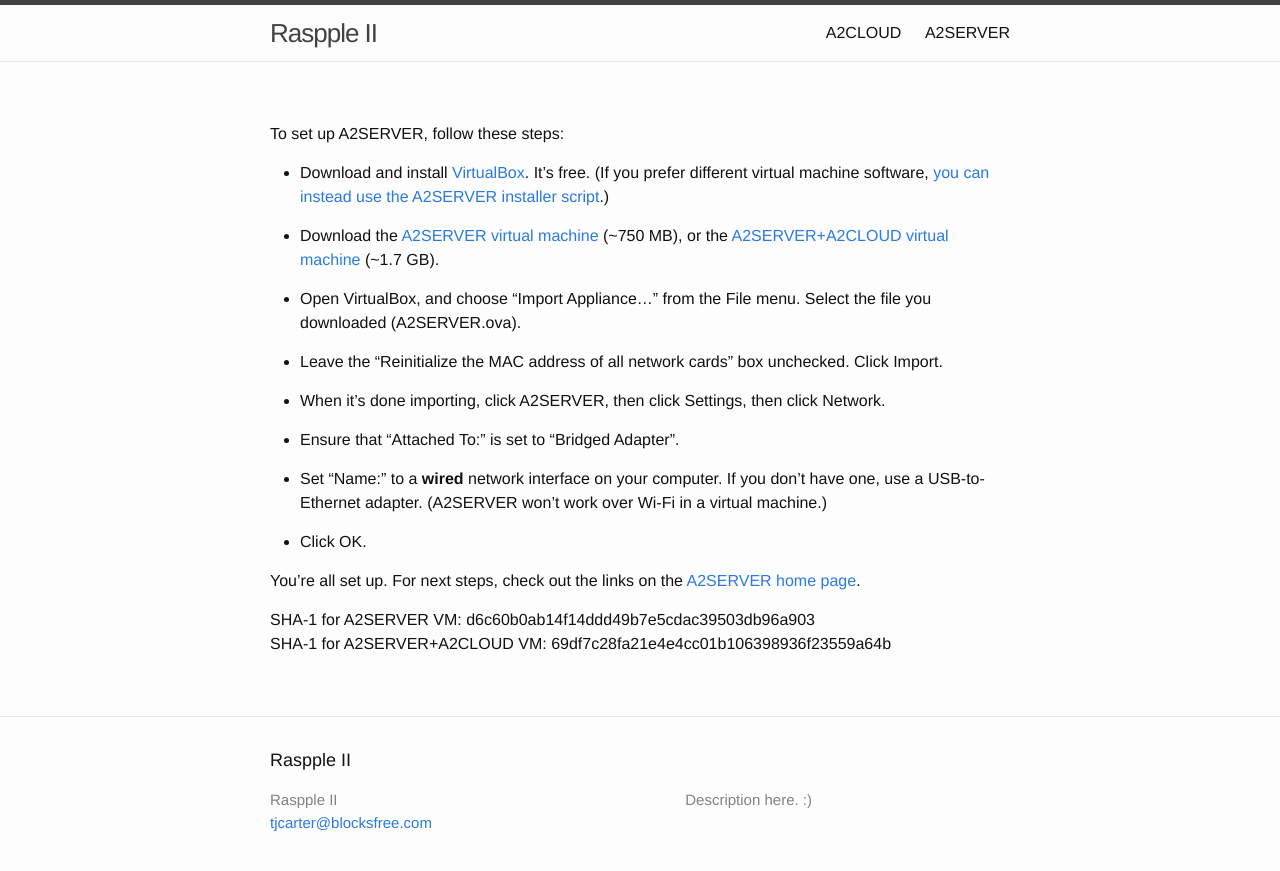
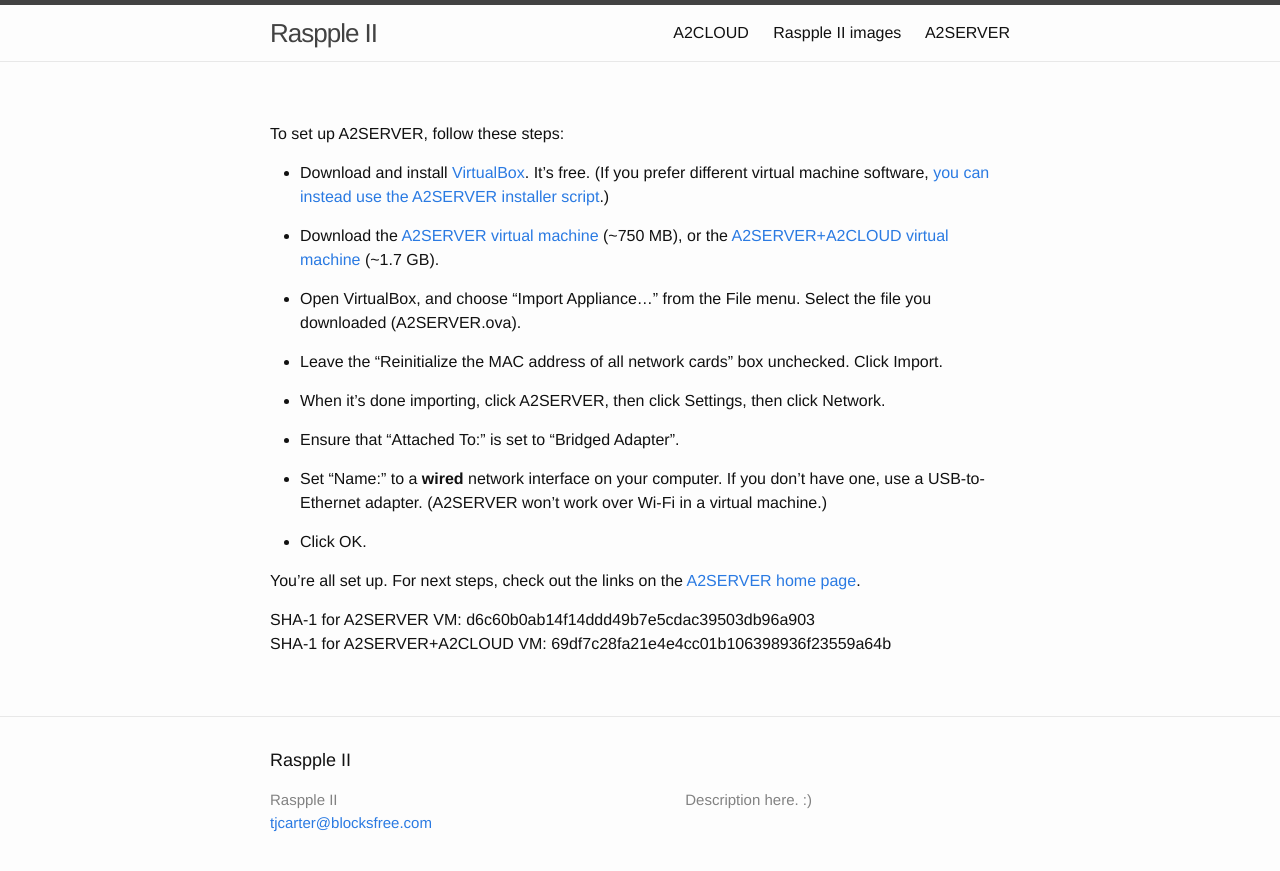
Before and after one commit to RasppleII/rasppleii.github.io, a Jekyll site: the page built from a2server/a2server_virtualbox.md, in a window 1280 px wide. Shown: the top 871 px of the page. Built offline with Jekyll 4.4.1, drawn with Linux system fonts in a browser that asks for light colours.

Commit message:
r/index.md: Best title I can think of now
We should structure this differently, later.  For now, just get it added
to the site generation.

```diff
--- a/rasppleii/index.md
+++ b/rasppleii/index.md
@@ -1,3 +1,9 @@
+---
+layout: page
+title: Raspple II images
+
+---
+
 # RASPPLE II RASPPLE II RASPPLE II IT'S TRUE.
 
 Oh yeah. Here it is. Raspple II !
```
